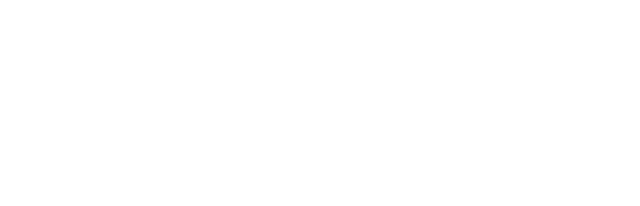
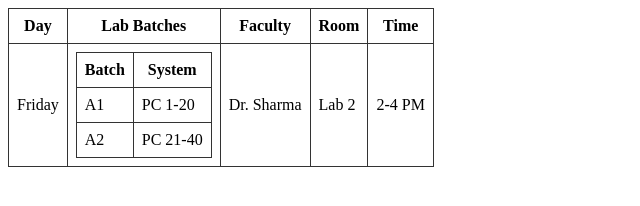
Before and after one commit to mohitpsngh/WDW_0018, a plain HTML site: page Web Designing Workshop-1/Assignment-14.html in a window 1280 px wide. Shown: the whole page, without its empty margins (0-640 px from the left). Drawn offline with Linux system fonts and the light colour scheme.

Commit message:
Assignment-14 Completed

```diff
--- a/Web Designing Workshop-1/Assignment-14.html
+++ b/Web Designing Workshop-1/Assignment-14.html
@@ -12,7 +12,22 @@
 <body>
   <div class="table-wrap">
     <table>
-
+      <tr>
+        <th>Day</th><th>Lab Batches</th><th>Faculty</th><th>Room</th><th>Time</th>
+      </tr>
+      <tr>
+        <td>Friday</td>
+        <td>
+          <table>
+            <tr><th>Batch</th><th>System</th></tr>
+            <tr><td>A1</td><td>PC 1-20</td></tr>
+            <tr><td>A2</td><td>PC 21-40</td></tr>
+          </table>
+        </td>
+        <td>Dr. Sharma</td>
+        <td>Lab 2</td>
+        <td>2-4 PM</td>
+      </tr>
     </table>
   </div>
 </body>
```
